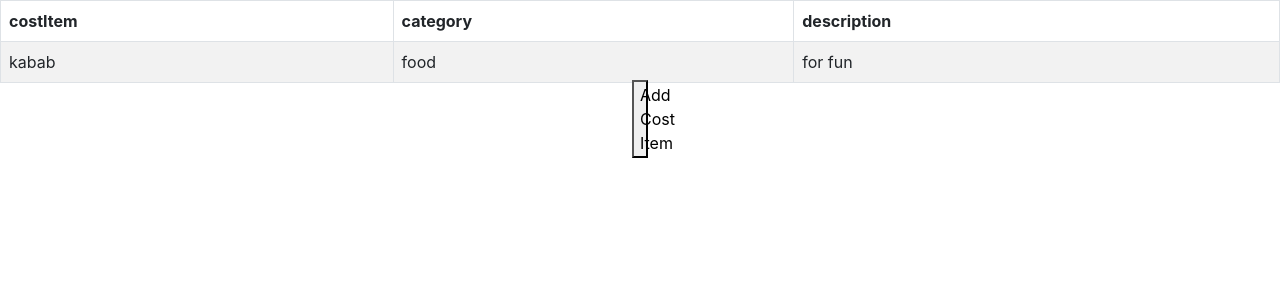
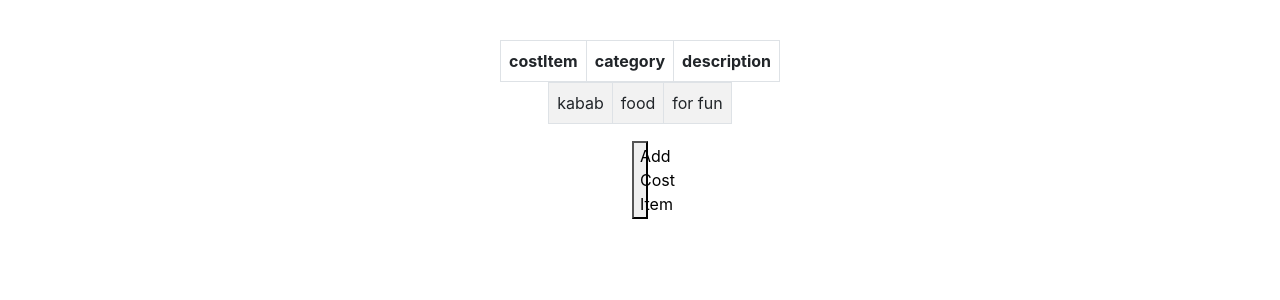
Before and after one commit to beiranvand-karim/cost-tracker, a React (Create React App) app: page / in a window 1280 px wide. Shown: the top 300 px of the page. Built offline with nearby package versions, Linux system fonts and the light colour scheme; the HTML template or start-up script is replaced by a standard one.

Commit message:
put table middle (#18)

```diff
--- a/src/App.js
+++ b/src/App.js
@@ -13,6 +13,8 @@ import InputLabel from '@material-ui/core/InputLabel';
 import TextareaAutosize from '@material-ui/core/TextareaAutosize';
 import { useState } from 'react';
 import { Height, Translate } from '@material-ui/icons';
+import { width } from 'dom-helpers';
+
 
 
 
@@ -39,8 +41,31 @@ const useStyles = makeStyles((theme) =>
       right:"50%",
       left:"50%",
       transform: 'translate(-50%, -50%)',
-      marginTop:20
+      marginTop:40
     },
+    tableStyle:{
+      display: 'flex',
+      justifyContent: 'center',
+      alignItems:'center',
+      alignContent:'center',
+      flexDirection:'column',
+      marginTop:40,
+    },
+    costStyle:{
+      alignSelf:'center',
+      textAlign:'center'
+
+    },
+    catgryStyle:{
+      order:1
+    },
+    dscrpStyle:{
+      order:2
+    },
+    bodyStyle:{
+
+    }
+
   }),
 );
 
@@ -80,20 +105,23 @@ const App = () => {
 
   return (
     <div className="App">
-      <ReactBootStarp.Table striped hover bordered>
-            <thead>
-              <tr>
+      <ReactBootStarp.Table
+      bordered striped hover
+      className={classes.tableStyle}
+       >
+            <thead  >
+              <tr >
                 <th>costItem</th>
                 <th>category</th>
                 <th>description</th>
               </tr>
             </thead>
-            <tbody>
+            <tbody className={classes.bodyStyle} >
              {annaCost.map(renderCosts)}
             </tbody>
       </ReactBootStarp.Table>
       <button type="button" onClick={()=> setOpen(true)}
-      className={classes.testButton} >
+      className={classes.testButton}>
         Add Cost Item
       </button>
 
@@ -138,17 +166,22 @@ const App = () => {
      onChange={(e)=>setTitle3(e.target.value)} aria-label="empty textarea" placeholder="Empty" />
      </div>
 
-      <Button
+     <div className="btn-style" >
+     <Button
       variant="contained"
       onClick={handleSubmit}
-
+      className={classes.customStyle}
       >
         Add
       </Button>
       <Button onClick ={()=> setOpen(false)}
-      variant="contained" >
+      variant="contained"
+      className={classes.customStyle} >
         Cancel
       </Button>
+     </div>
+
+
 
 
 
--- a/src/index.css
+++ b/src/index.css
@@ -11,3 +11,7 @@ code {
   font-family: source-code-pro, Menlo, Monaco, Consolas, 'Courier New',
     monospace;
 }
+
+.btn-style{
+  display: flex;
+}
```
